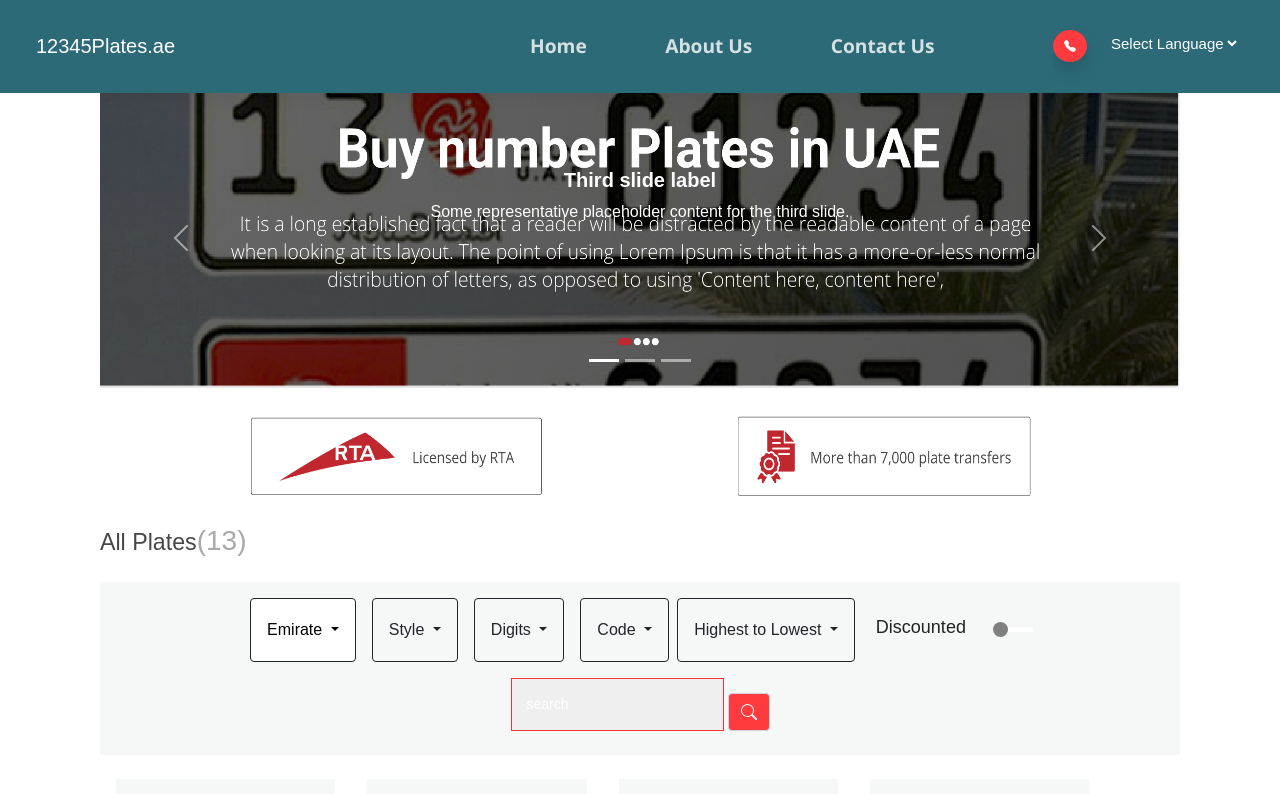
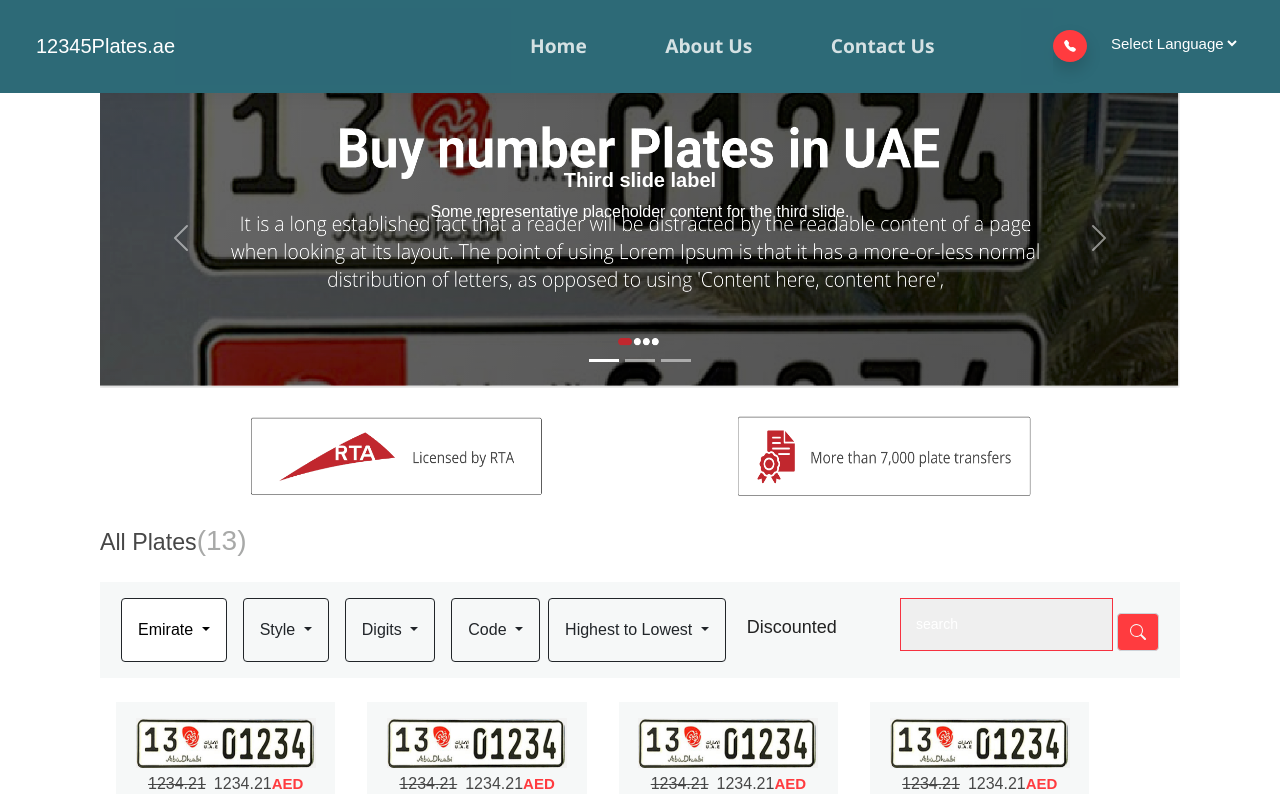
Before and after one commit to Malshmsi/plate-dev-build, an Angular app: page / in a window 1280 px wide. Shown: the top 794 px of the page. Built offline with nearby package versions, Linux system fonts and the light colour scheme; a web font is replaced by a local one; what @syncfusion/ej2-angular-dropdowns, ng-multiselect-dropdown, ngx-infinite-scroll would draw is missing.

Commit message:
switch toggle update

```diff
--- a/src/app/plates-catalog/plates-catalog.component.css
+++ b/src/app/plates-catalog/plates-catalog.component.css
@@ -31,6 +31,6 @@
 }
 
 #checkbox {
-  position: relative;
-  float: right;
+  padding-left: 2em;
+  margin-left: 0.5em;
 }
--- a/src/app/plates-catalog/plates-catalog.component.html
+++ b/src/app/plates-catalog/plates-catalog.component.html
@@ -198,7 +198,10 @@
       <!-- Discount Toggle -->
       <div class="container-fluid">
         <label id="disc" class="disci">Discounted</label>
-        <div id="checkbox" class="disci custom-control custom-switch">
+        <div class="disci custom-control custom-switch custom-switch-lg">
+          <input type="checkbox" class="custom-control-input" id="checkbox" />
+        </div>
+        <!-- <div id="checkbox" class="disci custom-control custom-switch">
           <label class="custom-control-label" for="customSwitch1">
             <input
               type="checkbox"
@@ -206,7 +209,7 @@
               id="customSwitch1"
               checked
           /></label>
-        </div>
+        </div> -->
       </div>
       <!-- Discount Toggle -->
     </div>
--- a/src/styles.scss
+++ b/src/styles.scss
@@ -255,3 +255,37 @@ body .btn-danger:hover {
 .nav.navbar-nav.navbar-right li a {
   color: white;
 }
+.custom-control-input:checked ~ .custom-control-label::before {
+  background-color: green;
+  border-color: darken(green, 10%);
+}
+
+.custom-switch.custom-switch-lg {
+  padding-bottom: 1rem;
+  padding-left: 2.25rem;
+
+  & .custom-control-label {
+    padding-left: 0.75rem;
+    padding-top: 0.15rem;
+
+    &::before {
+      border-radius: 1rem;
+      height: 1.5rem;
+      width: 2.5rem;
+    }
+
+    &::after {
+      border-radius: 0.65rem;
+      height: calc(1.5rem - 4px);
+      width: calc(1.5rem - 4px);
+    }
+  }
+
+  .custom-control-input:checked ~ .custom-control-label::after {
+    transform: translateX(1rem);
+  }
+}
+
+.custom-control-input:checked ~ .custom-control-label::after {
+  transform: translateX(1.5rem);
+}
```
Also changed, not shown: 1 other file (tests, documents, lock files or other folders).
